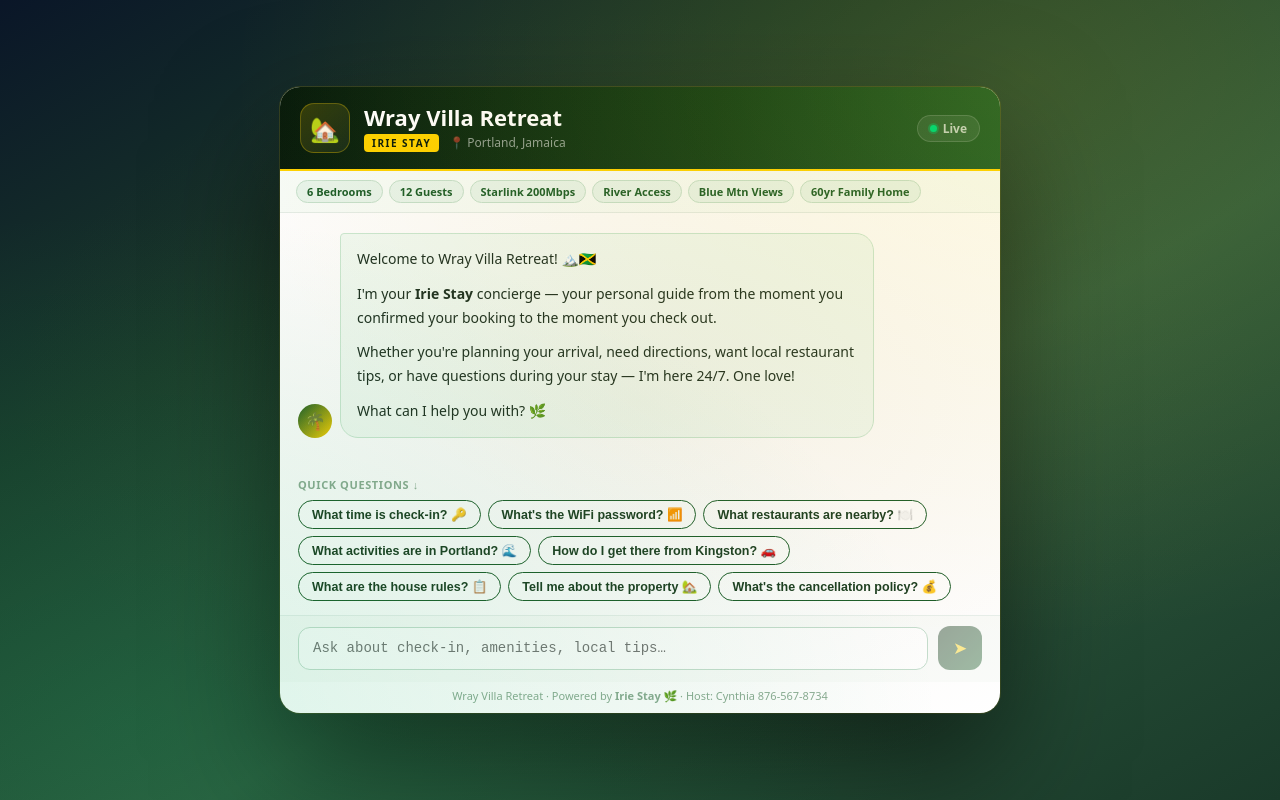
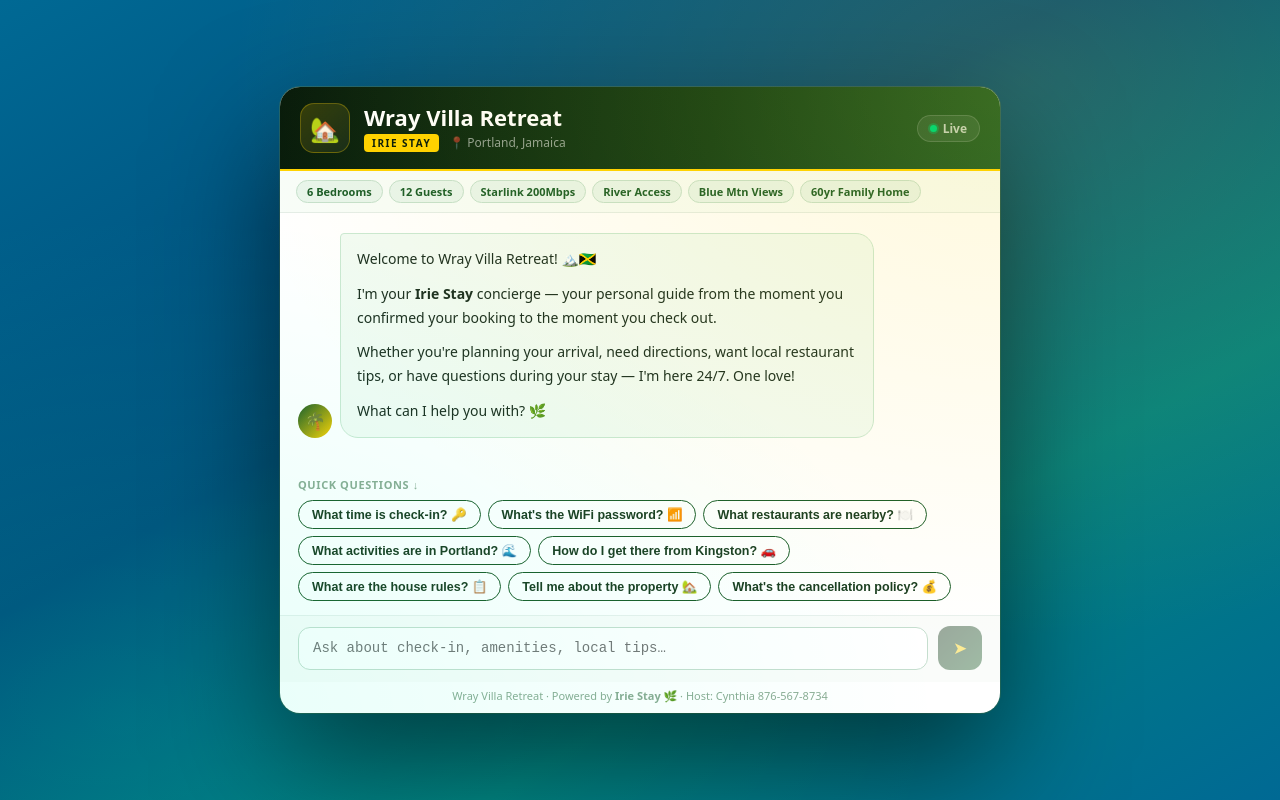
Before and after one commit to phuzz876-jmd/irie-stay, a Next.js app: page / in a window 1280 px wide. Built offline with nearby package versions, Linux system fonts and the light colour scheme.

Commit message:
Update background gradients in index.js

```diff
--- a/pages/index.js
+++ b/pages/index.js
@@ -212,13 +212,13 @@ export default function IrieStay() {
 const s = {
   root: {
     minHeight: "100vh",
-    background: "linear-gradient(150deg, #0a1628 0%, #1a3a2a 30%, #2d5a3d 60%, #1a3a2a 100%)",
+    background: "linear-gradient(150deg, #006994 0%, #004d7a 40%, #008080 70%, #006994 100%)",
     display: "flex", alignItems: "center", justifyContent: "center",
     padding: 16, fontFamily: "system-ui, sans-serif", position: "relative",
   },
   bgLayer: {
     position: "absolute", inset: 0, pointerEvents: "none",
-   background: "radial-gradient(ellipse at 80% 10%, rgba(255,210,0,0.12) 0%, transparent 55%), radial-gradient(ellipse at 10% 90%, rgba(0,180,100,0.15) 0%, transparent 50%), radial-gradient(ellipse at 50% 50%, rgba(139,90,43,0.08) 0%, transparent 70%)",
+   background: "radial-gradient(ellipse at 80% 10%, rgba(255,210,0,0.15) 0%, transparent 55%), radial-gradient(ellipse at 10% 90%, rgba(0,255,200,0.1) 0%, transparent 50%)",
   },
   card: {
     width: "100%", maxWidth: 720, background: "#fff",
```
